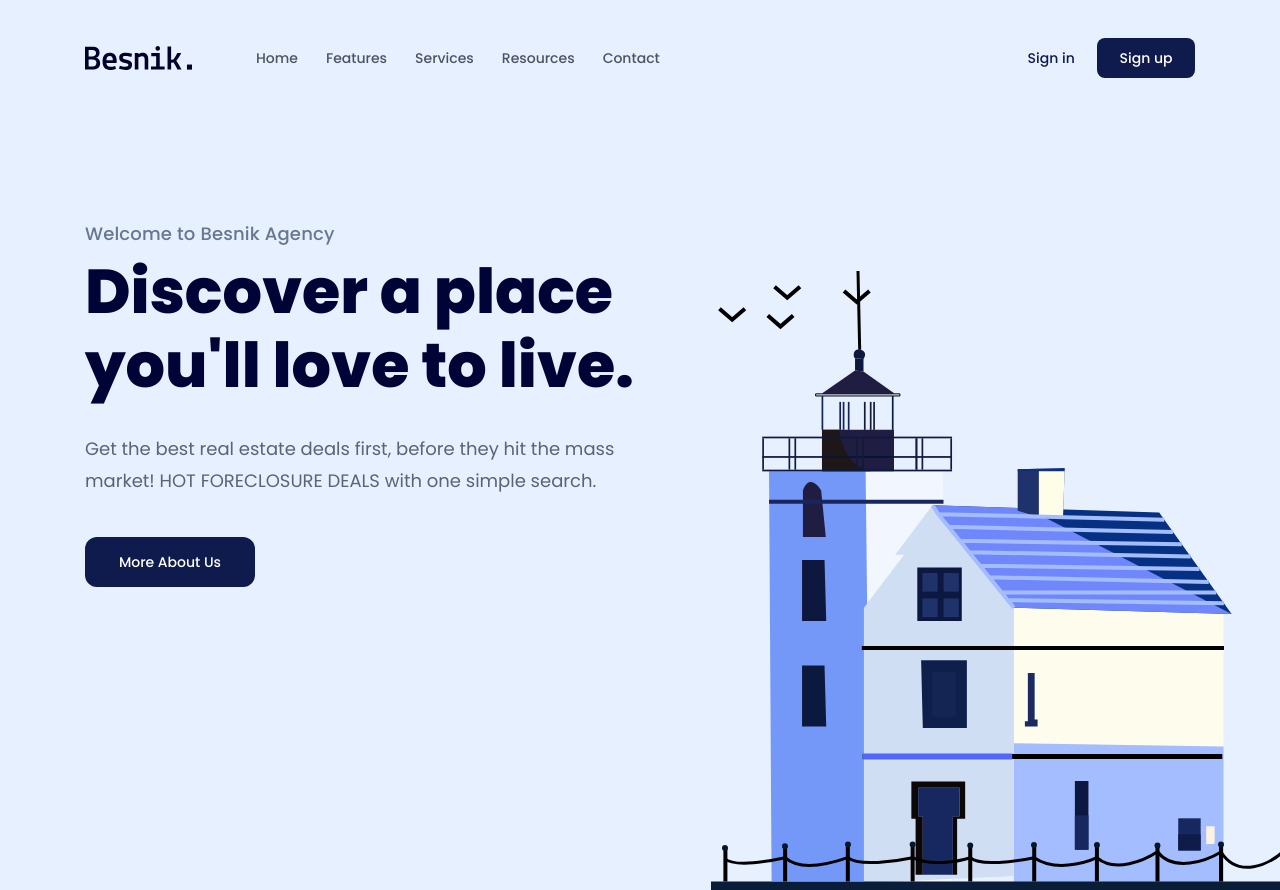
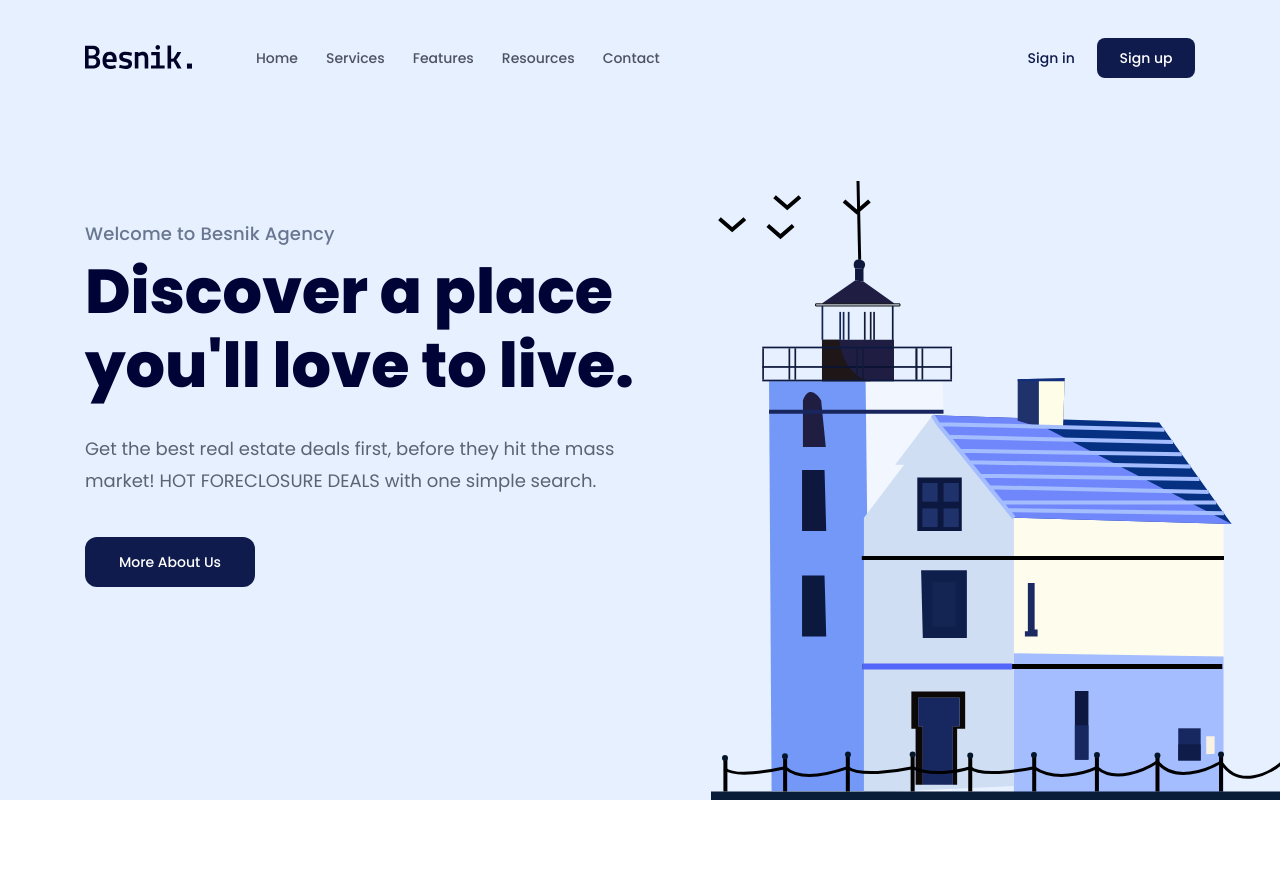
Before and after one commit to namngxthanh/f8-htmlcss-01, a plain HTML site: page index.html in a window 1280 px wide. Shown: the top 890 px of the page. Drawn offline with Linux system fonts and the light colour scheme.

Commit message:
fix bug logo & navbar

```diff
--- a/assets/css/style.css
+++ b/assets/css/style.css
@@ -4,6 +4,11 @@
 
 :root {
     --primary-color: #0f1b4c;
+}
+
+html,
+body {
+    scroll-behavior: smooth;
 }
 
 html {
@@ -63,7 +68,7 @@ a {
     position: relative;
     flex-direction: column;
     background: #e6f0ff;
-    height: 100vh;
+    height: calc(100vh - 90px);
 }
 
 .navbar {
--- a/index.html
+++ b/index.html
@@ -20,20 +20,22 @@
         <link rel="stylesheet" href="./assets/css/style.css" />
     </head>
     <body>
-        <main>
+        <main id="home">
             <header class="fixed-header">
                 <div class="content">
                     <!-- Navbar -->
                     <nav class="navbar">
                         <!-- Logo -->
-                        <img src="./assets/img/logo.svg" alt="Besnik." />
+                        <a href="#!"
+                            ><img src="./assets/img/logo.svg" alt="Besnik."
+                        /></a>
                         <!-- Navigation -->
                         <ul>
-                            <li><a href="!#">Home</a></li>
-                            <li><a href="!#">Features</a></li>
-                            <li><a href="!#">Services</a></li>
-                            <li><a href="!#">Resources</a></li>
-                            <li><a href="!#">Contact</a></li>
+                            <li><a href="#home">Home</a></li>
+                            <li><a href="#services">Services</a></li>
+                            <li><a href="#features">Features</a></li>
+                            <li><a href="#resources">Resources</a></li>
+                            <li><a href="#contact">Contact</a></li>
                         </ul>
                         <!-- Action -->
                         <div class="action">
@@ -121,7 +123,7 @@
                 </div>
             </div>
             <!-- Guides -->
-            <div class="guides">
+            <div id="services" class="guides">
                 <div class="content">
                     <h2 class="sub-title">How its works?</h2>
                     <p class="desc">
@@ -186,7 +188,7 @@
             </div>
 
             <!-- Featured -->
-            <div class="featured">
+            <div id="features" class="featured">
                 <div class="content">
                     <header>
                         <h2 class="sub-title">Featured Properties</h2>
@@ -349,7 +351,7 @@
             </div>
 
             <!-- Stats -->
-            <div class="stats">
+            <div id="resources" class="stats">
                 <div class="content">
                     <div class="row">
                         <div class="img-block">
@@ -524,7 +526,7 @@
             </div>
 
             <!-- Subscription -->
-            <div class="subscription">
+            <div id="contact" class="subscription">
                 <div class="content">
                     <div class="body">
                         <div class="info">
```
